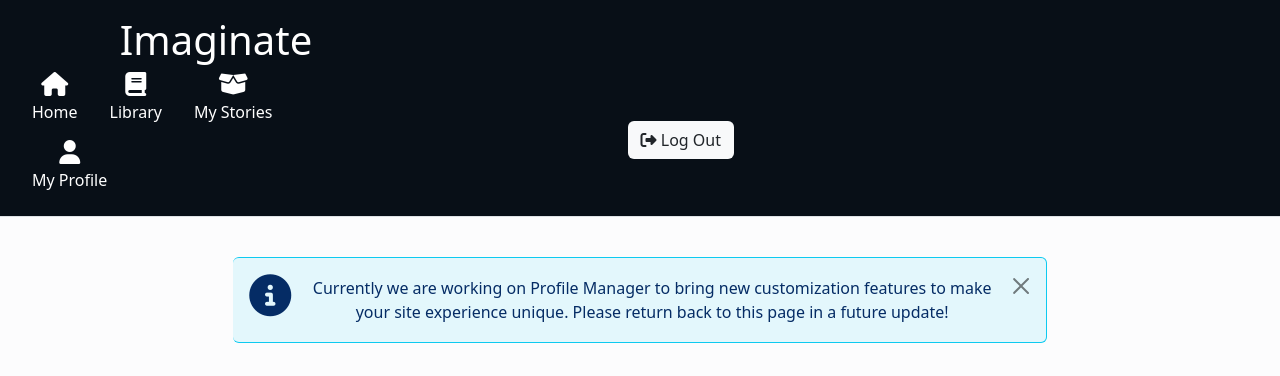
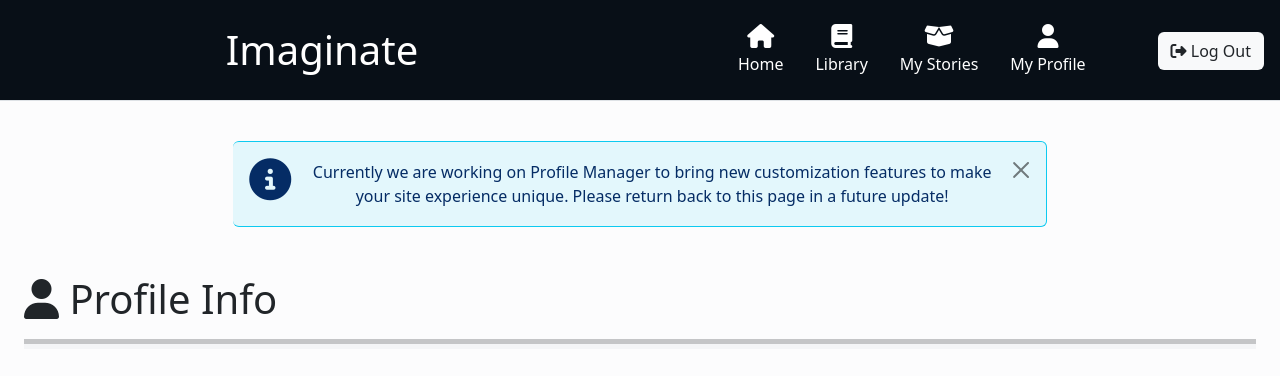
Before and after one commit to MarcusFDev/imaginate-project4, a Django app: page /accounts/profile/ in a window 1280 px wide. Shown: the top 376 px of the page. Run offline with Django 4.2, Linux system fonts and the light colour scheme; some libraries are stand-ins or nearby versions.

Commit message:
Fix: base.html navbar elements styling on all devices.

```diff
--- a/static/css/style.css
+++ b/static/css/style.css
@@ -483,6 +483,16 @@
     }
 }
 
+/* ------------------------------------------------->  (990px to 1170px) Device styles */
+/* Media Query to target base.html nav element */
+@media (min-width: 990px) and (max-width: 1170px) {
+
+    .nav button span {
+        display: none;
+    }
+}
+
+
 /* ------------------------------------------------->  (576px to 768px) Device styles */
 @media (max-width: 768px) {
 
--- a/templates/base.html
+++ b/templates/base.html
@@ -30,23 +30,21 @@
             <div class="row d-flex align-items-center">
 
                 <!-- Logo and Site Name -->
-                <div class="col-xxl-3 col-xl-4 d-flex align-items-center justify-content-center position-relative">
+                <div class="col-lg-6 d-flex align-items-center justify-content-center position-relative">
                     <a href="/" class="d-flex align-items-center text-white text-decoration-none">
                         <h1 class="mb-0">Imaginate</h1>
                     </a>
                     <!-- Navbar Toggle Button (Small to Medium devices, hidden on Large) -->
-                    <div class="position-absolute top-0 end-0">
-                        <button class="btn btn-light text-dark d-lg-none" type="button" data-bs-toggle="offcanvas"
+                    <div class="position-absolute top-0 end-0 d-lg-none">
+                        <button class="btn btn-light text-dark " type="button" data-bs-toggle="offcanvas"
                             data-bs-target="#offcanvasNavbar" aria-controls="offcanvasNavbar">
                             <i class="fa-solid fa-bars"></i>
                         </button>
                     </div>
                 </div>
 
-                <div class="col-xxl-3 d-xxl-block"></div>
-
                 <!-- Navigation Links (Large Devices) -->
-                <div class="col-xl-3 col-lg-4 d-flex justify-content-end align-items-center">
+                <div class="col-lg-6 d-flex justify-content-end align-items-center">
                     <nav class="d-none d-lg-block">
                         <ul class="nav">
                             <li class="nav-item text-center">
@@ -69,23 +67,23 @@
                                     <span class="no-animation">My Stories</span>
                                 </a>
                             </li>
-                            <li class="nav-item text-center">
+                            <li class="nav-item text-center me-2">
                                 <a href="{% url 'user_profile' %}" id="nav-profile"
                                     class="nav-link text-white d-flex flex-column align-items-center">
                                     <i class="fa-solid fa-user bi d-block px-2 mb-1 icon-bg"></i>
                                     <span class="no-animation">My Profile</span>
                                 </a>
                             </li>
+
+                             <!-- Log Out Button -->
+                            <li class="nav-item text-center ms-5">
+                                <button type="submit" class="btn text-dark btn-logout mt-3"
+                                    data-bs-toggle="modal" data-bs-target="#logoutmodal" aria-current="page">
+                                    <i class="fa-solid fa-right-from-bracket"></i> <span>Log Out</span>
+                                </button>
+                            </li>
                         </ul>
                     </nav>
-                </div>
-
-                <!-- Log Out Button -->
-                <div class="col-xxl-3 col-xl-4 d-flex justify-content-end">
-                    <button type="submit" class="btn text-dark btn-logout d-none d-lg-block mt-3 ms-5"
-                        data-bs-toggle="modal" data-bs-target="#logoutmodal" aria-current="page">
-                        <i class="fa-solid fa-right-from-bracket"></i> Log Out
-                    </button>
                 </div>
 
                 <!-- Navigation Links (Small to Medium devices) -->
```
Also changed, not shown: 1 other file.
